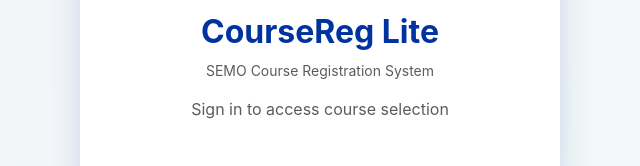
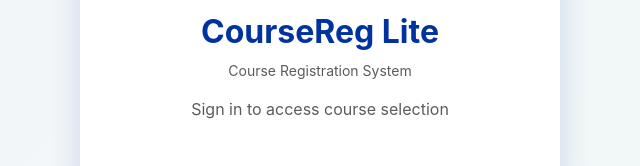
Before and after one commit to AdityaAloof/CourseReg_Lite, a plain HTML site: page index.html in a window 1280 px wide. Shown: the part 164-330 px from the top of the page, 320-960 px from the left. Drawn offline with nearby package versions, Linux system fonts and the light colour scheme.

Commit message:
Remove all SEMO references from visible text and documentation

```diff
--- a/assets/css/styles.css
+++ b/assets/css/styles.css
@@ -20,7 +20,7 @@
   min-height: 100vh;
 }
 
-/* Primary buttons use SEMO blue */
+/* Primary buttons use blue */
 .btn-primary {
   background: var(--semo-blue-gradient);
   border: none;
@@ -56,7 +56,7 @@
   color: var(--semo-blue) !important;
 }
 
-/* Success/confirmation uses SEMO green */
+/* Success/confirmation uses green */
 .btn-success {
   background: var(--semo-green-gradient);
   border: none;
--- a/index.html
+++ b/index.html
@@ -3,7 +3,7 @@
 <head>
     <meta charset="utf-8">
     <meta name="viewport" content="width=device-width, initial-scale=1">
-    <title>CourseReg Lite - SEMO</title>
+    <title>CourseReg Lite</title>
     <link href="https://cdn.jsdelivr.net/npm/bootstrap@5.3.3/dist/css/bootstrap.min.css" rel="stylesheet">
     <link href="https://cdn.jsdelivr.net/npm/bootstrap-icons@1.11.3/font/bootstrap-icons.css" rel="stylesheet">
     <link href="assets/css/styles.css" rel="stylesheet">
@@ -17,7 +17,7 @@
                         <i class="bi bi-mortarboard-fill text-primary" style="font-size: 3.5rem;"></i>
                     </div>
                     <h1 class="h2 fw-bold text-primary mb-2">CourseReg Lite</h1>
-                    <p class="text-muted small mb-3">SEMO Course Registration System</p>
+                    <p class="text-muted small mb-3">Course Registration System</p>
                     <p class="text-muted mb-0">Sign in to access course selection</p>
                 </div>
 
```
Also changed, not shown: 5 other files.
